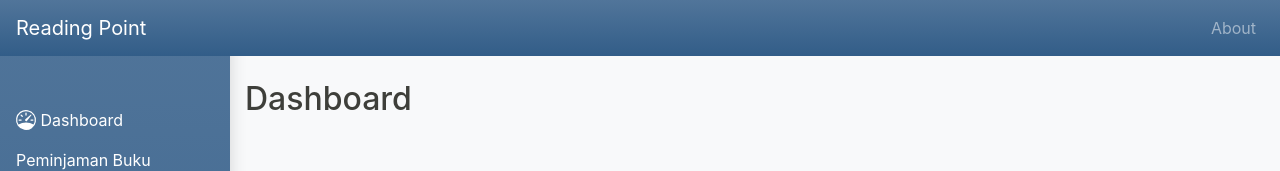
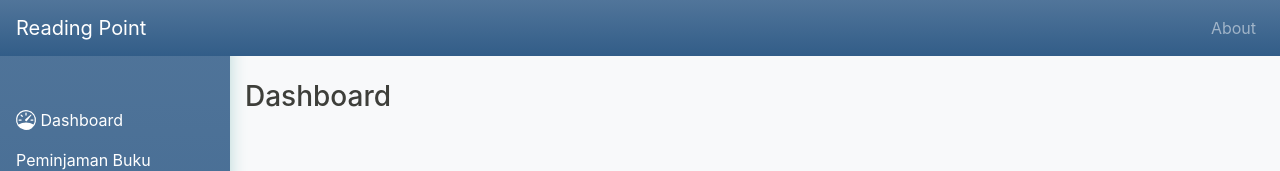
Before and after one commit to ezra-dalimunthe/ReadingPointWebFrontEnd, a Vue app: page / in a window 1280 px wide. Shown: the top 171 px of the page. Built offline with nearby package versions, Linux system fonts and the light colour scheme; no server answers.

Commit message:
working on cosmetic

```diff
--- a/src/App.vue
+++ b/src/App.vue
@@ -10,4 +10,36 @@
 .bg-purple {
   background-color: var(--purple) !important;
 }
+
+.fade-enter-active, .fade-leave-active {
+  transition: opacity .35s ease;
+}
+.fade-enter, .fade-leave-active {
+  opacity: 0;
+}
+.child-view {
+  position: absolute;
+  transition: all .75s cubic-bezier(.55,0,.1,1);
+}
+.slide-left-enter, .slide-right-leave-active {
+  opacity: 0;
+  -webkit-transform: translate(30px, 0);
+  transform: translate(30px, 0);
+}
+.slide-left-leave-active, .slide-right-enter {
+  opacity: 0;
+  -webkit-transform: translate(-30px, 0);
+  transform: translate(-30px, 0);
+}
+.scale-enter-active,
+.scale-leave-active {
+  transition: all 0.5s ease;
+}
+
+.scale-enter-from,
+.scale-leave-to {
+  opacity: 0;
+  transform: scale(0.9);
+}
+
 </style>
--- a/src/assets/scss/_variables.scss
+++ b/src/assets/scss/_variables.scss
@@ -19,8 +19,9 @@ $yellow: #ffc107;
 $green: #93c54b;
 $teal: #20c997;
 $cyan: #29abe0;
+$light-blue:#b8d8d8;
 $primary: $blue;
-$secondary: $gray-600;
+$secondary: $light-blue;
 $success: $green;
 $info: $cyan;
 $warning: $orange;
@@ -39,9 +40,9 @@ $enable-gradients: true !important;
 
 $font-size-base: 1rem;
 
-$h1-font-size: $font-size-base * 2;
-$h2-font-size: $font-size-base * 1.9;
-$h3-font-size: $font-size-base * 1.75;
+$h1-font-size: $font-size-base * 1.75;
+$h2-font-size: $font-size-base * 1.5;
+$h3-font-size: $font-size-base * 1.25;
 $h4-font-size: $font-size-base * 1.5;
-$h5-font-size: $font-size-base * 1.25;
+$h5-font-size: $font-size-base * .75;
 $h6-font-size: $font-size-base !default;
--- a/src/assets/scss/app.scss
+++ b/src/assets/scss/app.scss
@@ -18,3 +18,9 @@
 .table-striped tbody tr:nth-of-type(2n + 1) {
     background-color: #f4f6f9;
 }
+.shadow {
+    box-shadow: 0 0.5rem 1rem #b8d8d8 !important;
+}
+.form-control{
+    border: 1px solid #b8d8d8;
+}
```
